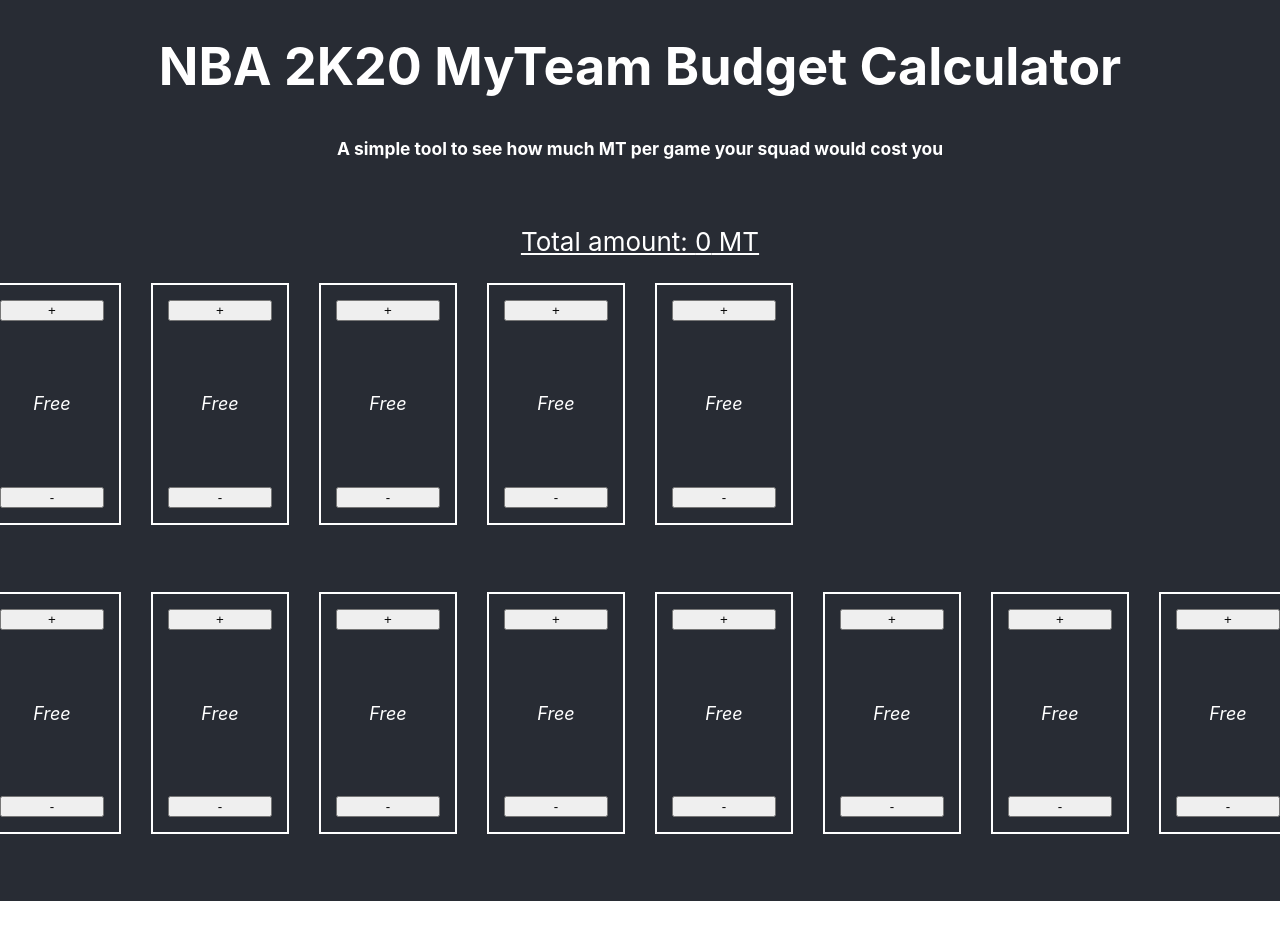
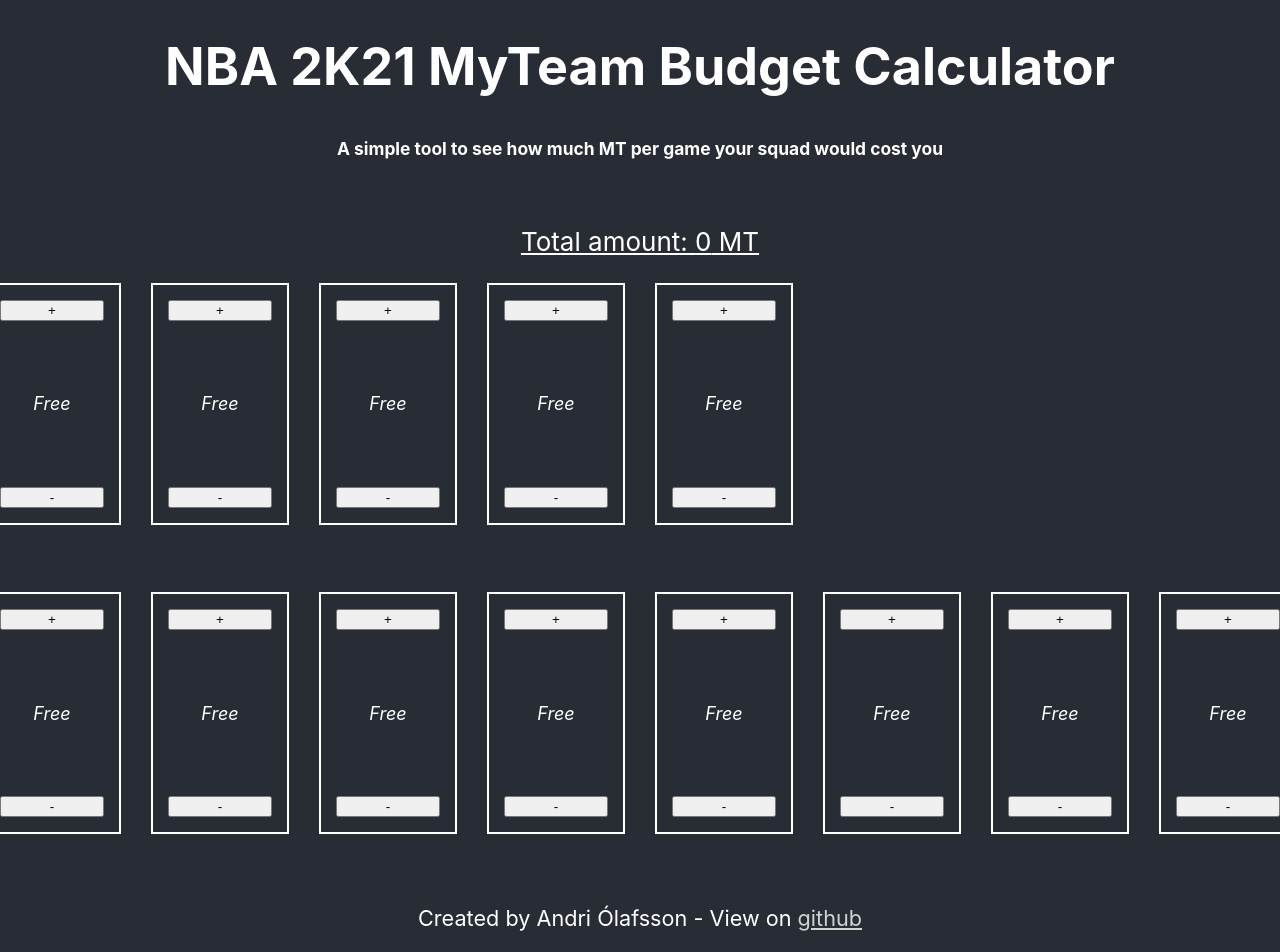
Before and after one commit to andrio12/mt-budget, a React (Create React App) app: page / in a window 1280 px wide. Shown: the top 952 px of the page. Before the commit the page ends 901 px from the top, so only its background shows below. Built offline with nearby package versions, Linux system fonts and the light colour scheme.

Commit message:
updates for 2k21

```diff
--- a/src/App.js
+++ b/src/App.js
@@ -6,10 +6,13 @@
   return (
     <div className="App">
       <header className="App-header">
-        <h1>NBA 2K20 MyTeam Budget Calculator</h1>
+        <h1>NBA 2K21 MyTeam Budget Calculator</h1>
         <h6>A simple tool to see how much MT per game your squad would cost you</h6>
       </header>
       <Calculator />
+      <footer>
+        <small>Created by Andri Ólafsson - View on <a href="https://github.com/andrio12/mt-budget">github</a></small>
+      </footer>
     </div>
   );
 }
--- a/src/Calculator.jsx
+++ b/src/Calculator.jsx
@@ -12,18 +12,18 @@
     }
 
     getPlayerAndGemLevel = (playerId, gemLvl) => {
-        console.log("allplayers", this.state.allPlayers);
         let players = this.state.allPlayers;
         let playerFound = false;
 
-        if (players.length == 0) {
+        if (players.length === 0) {
             players.push({playerId: playerId, gemLvlId: gemLvl});
         } else {
             players.map((player, i) => {
-                if (player.playerId == playerId){
+                if (player.playerId === playerId){
                     playerFound = true;
                     players[i].gemLvlId = gemLvl;
                 }
+                return false;
             })
 
             if (!playerFound){
@@ -39,7 +39,7 @@
         let sum = 0;
 
         players.map((player, i) => {
-            sum += player.gemLvlId * 8;
+            return sum += player.gemLvlId * 8;
         })
 
         this.setState({totalAmount: sum});
--- a/src/index.css
+++ b/src/index.css
@@ -46,6 +46,14 @@
   text-decoration: underline;
 }
 
+footer {
+  margin-bottom: 5%;
+}
+
+footer a {
+  color: #d2d2d2;
+}
+
 /*Gem colors*/
 .bronze {
   background: #8b6508;
```
